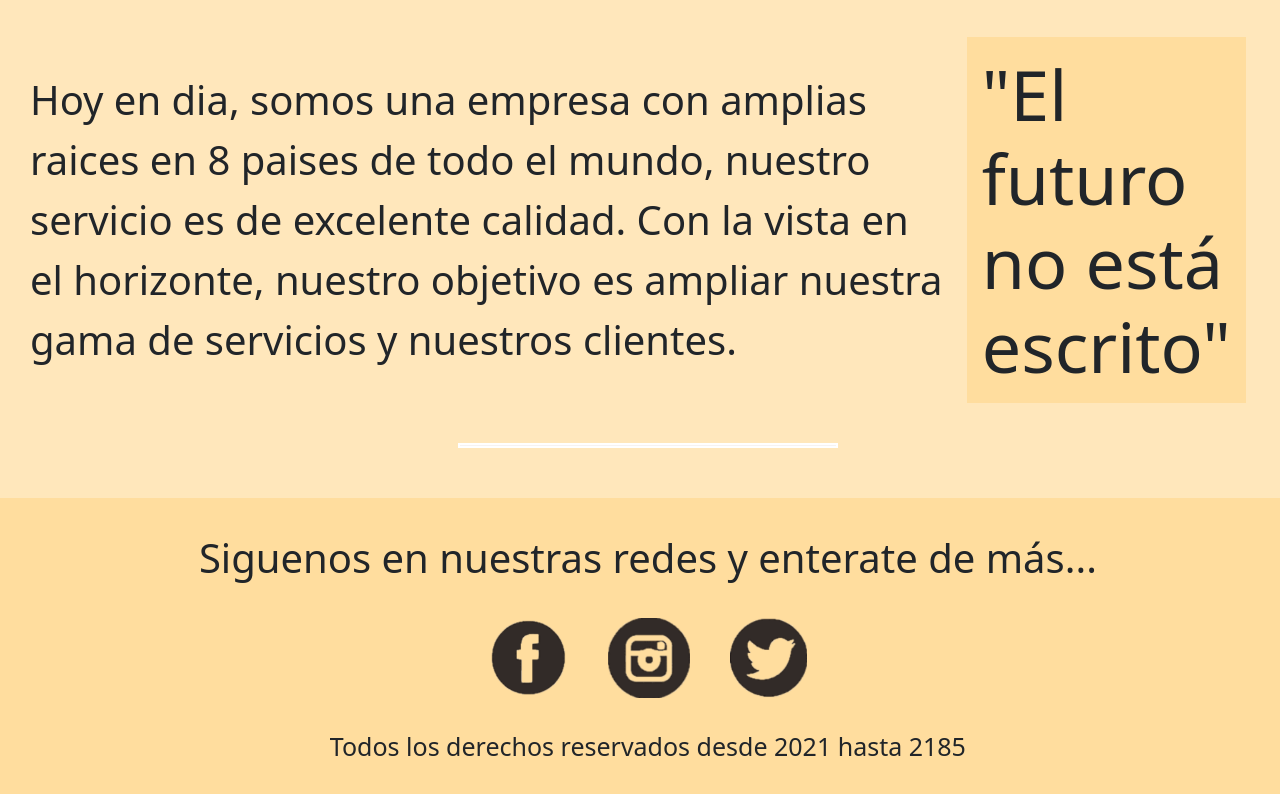
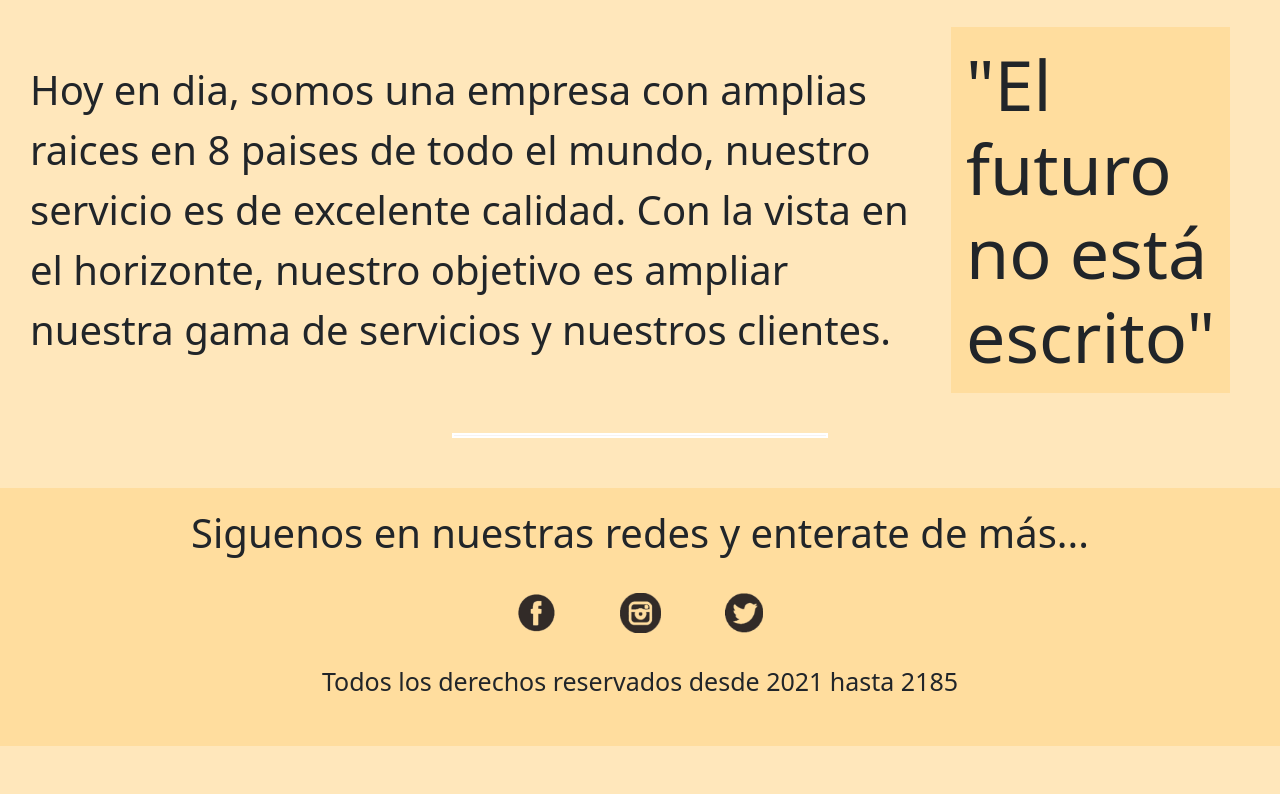
Before and after one commit to RodrigoHMaderna/HardMetal-Maderna, a plain HTML site: page index.html in a window 1280 px wide. Shown: the part 1778-2572 px from the top of the page. After the commit the page ends 2524 px from the top, so only its background shows below. Drawn offline with nearby package versions, Linux system fonts and the light colour scheme.

Commit message:
11vo commit on dev - agregando grid en footer

```diff
--- a/index.html
+++ b/index.html
@@ -61,18 +61,27 @@
             <div class="animation"></div>
     </main>
 
-
-    <footer>
-        <p class="footer-p">Siguenos en nuestras redes y enterate de más...</P>
-        <div class="footer-buttons">
-            <a class="redes" href="https://www.facebook.com/" target="_blank"><img class="footer-logos"  src="media/facebook.png" alt="Facebook"></a>
-            <a class="redes" href="https://www.instagram.com/" target="_blank"><img class="footer-logos"  src="media/instagram.png" alt="Facebook"></a>
-            <a class="redes" href="https://twitter.com/" target="_blank"><img class="footer-logos"  src="media/Twitter.png" alt="Twitter"></a>
-
+<!-- Bootstrap Grid -->
+    <footer class="container">
+        <div class="row">
+            <p class="footer-p">Siguenos en nuestras redes y enterate de más...</P>
         </div>
-        <p class="derechos"> Todos los derechos reservados desde 2021 hasta 2185</p>
+        <div class="row">
+            <div class="col">
+                <a class="redes" href="https://www.facebook.com/" target="_blank"><img class="footer-logos"  src="media/facebook.png" alt="Facebook"></a>
+            </div>
+            <div class="col">
+                <a class="redes" href="https://www.instagram.com/" target="_blank"><img class="footer-logos"  src="media/instagram.png" alt="Facebook"></a>
+            </div>
+            <div class="col">
+                <a class="redes" href="https://twitter.com/" target="_blank"><img class="footer-logos"  src="media/Twitter.png" alt="Twitter"></a>
+            </div>
+        </div>
+        <div class="row">
+            <p class="derechos"> Todos los derechos reservados desde 2021 hasta 2185</p>
+        </div>
     </footer>
-
+<!-- Bootstrap Grid -->
 
     <script src="https://cdn.jsdelivr.net/npm/bootstrap@5.1.3/dist/js/bootstrap.bundle.min.js" integrity="sha384-ka7Sk0Gln4gmtz2MlQnikT1wXgYsOg+OMhuP+IlRH9sENBO0LRn5q+8nbTov4+1p" crossorigin="anonymous"></script>
 </body>
--- a/main.css
+++ b/main.css
@@ -12,6 +12,9 @@ body {
 
 .nav-link {
     font-size: 40px;
+}
+.nav-logo {
+    width: 300px;
 }
 
 p {
@@ -101,33 +104,30 @@ div.presente {
         font-size: 40px;
     }
 
-footer {
+.container {
     background-color: #ffdd9e;
     grid-area: footer;
     display: flex;
     flex-direction: column;
     align-items: center;
+    justify-items: center;
+
+}
+.row {
+    padding-top: 15px;
+    padding-bottom: 15px;
 }
     .footer-p {
-        margin-top: 30px;
-        margin-bottom: 30px;
-
         font-size: 40px;
     }
-    .footer-buttons {
-        display: flex;
-        justify-content: center;
-        width: 800px;
-        font-size: 40px;
-        padding-bottom: 30px;
-    }
+
     .redes {
         color: #77311f;
     }
     .footer-logos {
         padding-left: 20px;
         padding-right: 20px;
-        height: 80px;
+        height: 40px;
     }
     .derechos {
         margin-bottom: 30px;
@@ -232,6 +232,9 @@ main.rrhh {
     width: 400px;
 }
 
+
+
+
 @media screen and (min-width: 1200px) {
     div.pasado {
         flex-direction: row;
```
Also changed, not shown: css/bootstrap.css.
